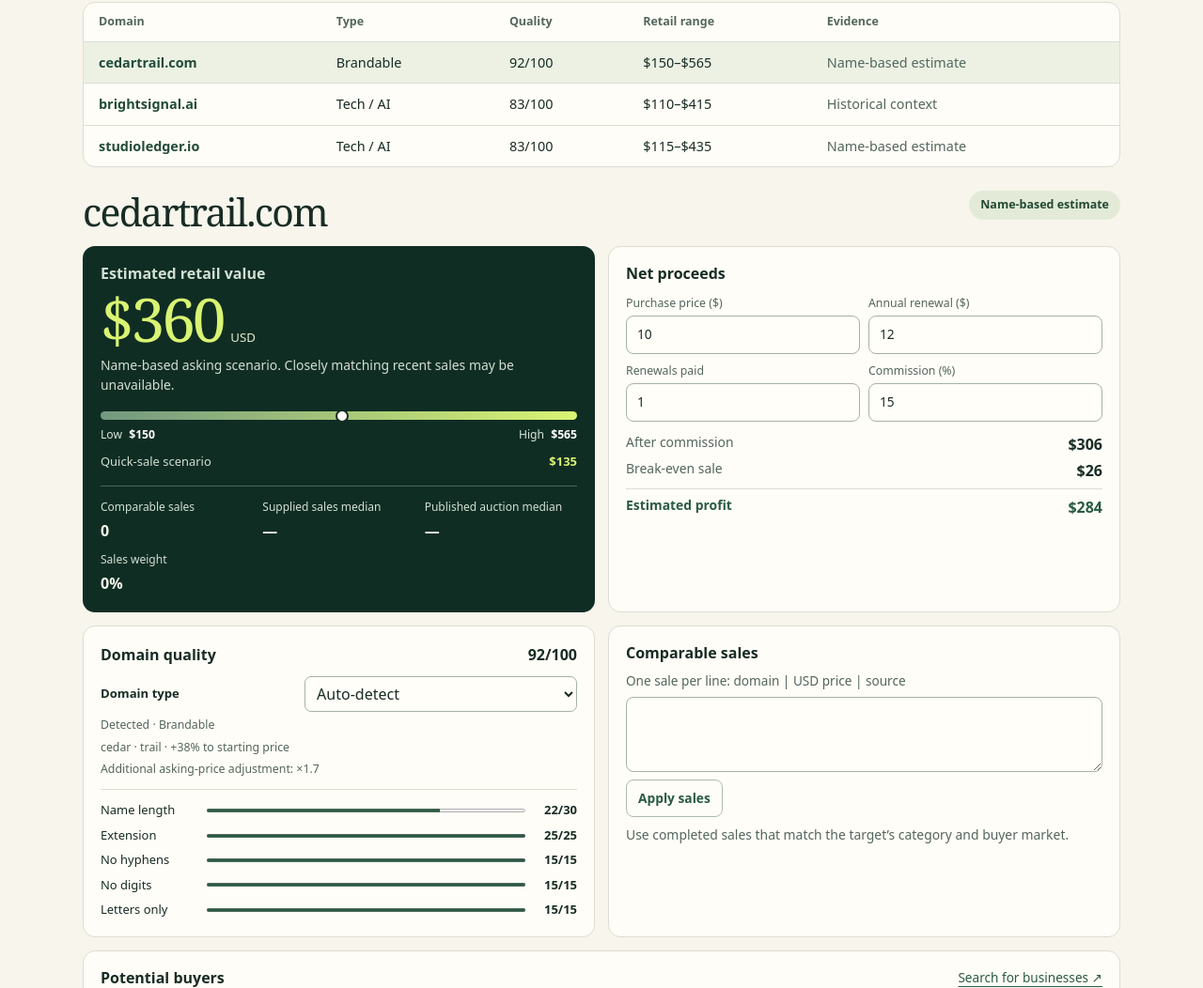
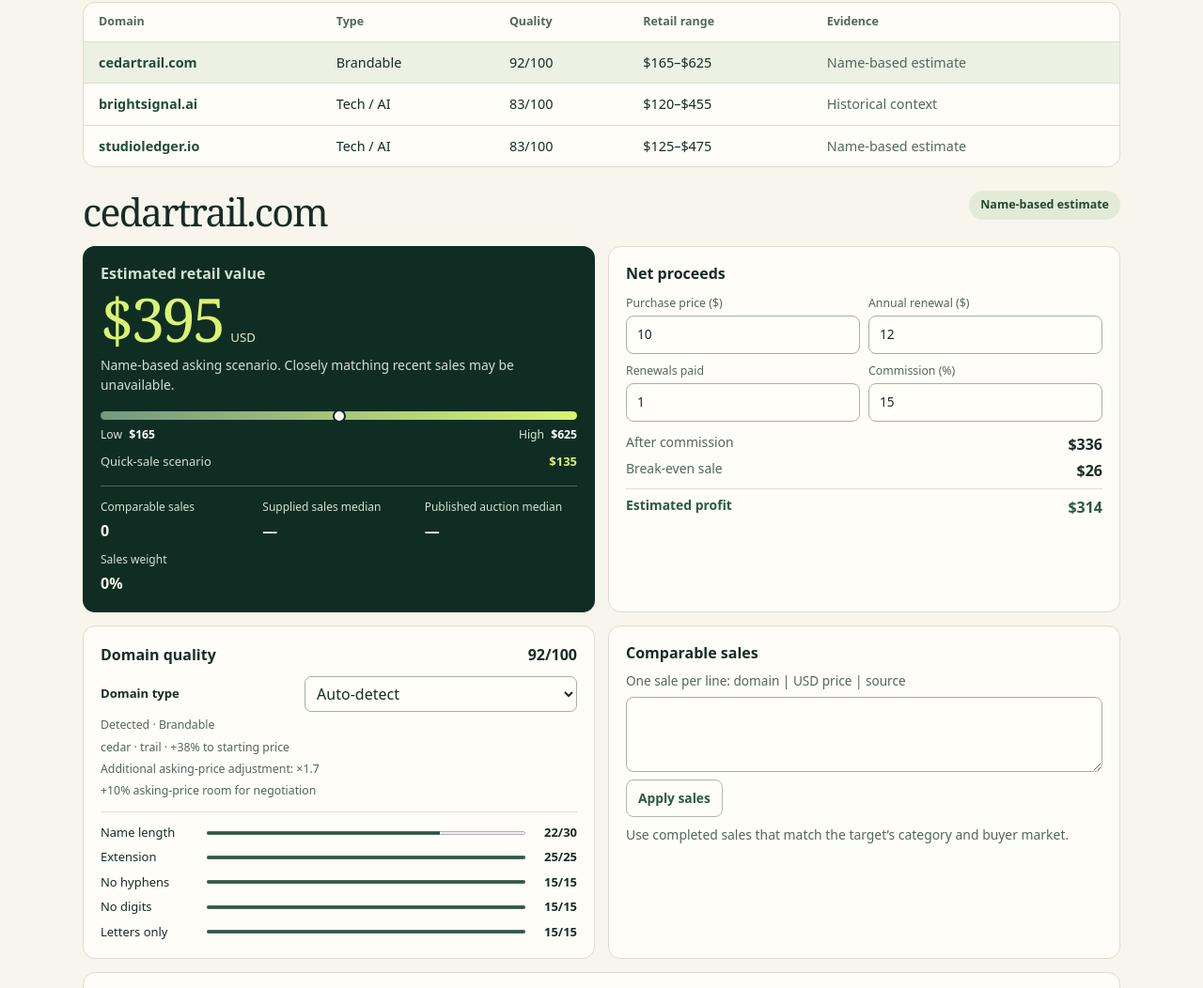
Before and after one commit to ibrahim1312/DomainScout, a plain HTML site: page docs/index.html in a window 1280 px wide. Shown: the part 639-1691 px from the top of the page at 94% size. Drawn offline with Linux system fonts and the light colour scheme.

Commit message:
Add modest asking-price room for negotiation

```diff
--- a/docs/app.js
+++ b/docs/app.js
@@ -192,16 +192,18 @@ function evaluate(domain, sales) {
   const researchAdjustment = retailCenter===null ? 1 : boundedRatio(retailCenter,16)**researchWeight;
   const auctionSignal = auctionMedian===null || retailCenter!==null ? 1 :
     boundedRatio(auctionMedian,8)**Math.min(.16,auctionWeight*.6);
-  const estimate = subdomain ? null : baseline*userAdjustment*researchAdjustment*auctionSignal;
+  const marketEstimate = subdomain ? null : baseline*userAdjustment*researchAdjustment*auctionSignal;
+  const negotiationMargin = !subdomain && (meaning.uplift>1 || descriptiveCom) ? .10 : 0;
+  const estimate = marketEstimate===null ? null : marketEstimate*(1+negotiationMargin);
   const marketSignals = prices.length+autoRetail.length+auctionPrices.length;
   const spread = prices.length>=5 ? .33 : prices.length>=2 ? .45 : marketSignals ? .50 : descriptiveCom ? .375 : .58;
-  const quickBasis = estimate*(descriptiveCom?.625:.38);
+  const quickBasis = marketEstimate*(descriptiveCom?.625:.38);
   const auctionQuick = auctionMedian===null ? quickBasis :
     Math.max(quickBasis*.35,Math.min(quickBasis*4,auctionMedian))**auctionWeight*quickBasis**(1-auctionWeight);
-  const quick = Math.min(estimate*(1-spread),auctionQuick);
+  const quick = Math.min(marketEstimate*(1-spread),auctionQuick);
   const weight = suppliedWeight+researchWeight+(auctionSignal===1?0:Math.min(.16,auctionWeight*.6));
   const round = (value,step=5) => Math.max(step,Math.round(value/step)*step);
-  return {domain,label,suffix,subdomain,type,meaning,semanticFactor,retailFactor,descriptiveCom,breakdown,quality,qualified,references,observed,auctionMedian,weight,
+  return {domain,label,suffix,subdomain,type,meaning,semanticFactor,retailFactor,negotiationMargin,descriptiveCom,breakdown,quality,qualified,references,observed,auctionMedian,weight,
     low:estimate===null?null:round(estimate*(1-spread)),
     estimate:estimate===null?null:round(estimate),
     high:estimate===null?null:round(estimate*(1+spread)),
@@ -299,6 +301,8 @@ function render() {
   $("name-meaning").textContent = row.subdomain ? "" : recognized ? recognized+" · "+meaningLabel : meaningLabel;
   $("retail-adjustment").textContent = row.retailFactor>1 && !row.subdomain ?
     "Additional asking-price adjustment: ×"+row.retailFactor.toFixed(2).replace(/0$/,"") : "";
+  $("negotiation-margin").textContent = row.negotiationMargin ?
+    "+"+Math.round(100*row.negotiationMargin)+"% asking-price room for negotiation" : "";
   $("quick").textContent = usd(row.quick);
   $("price-note").textContent = row.subdomain ?
     "Resale estimates are for registrable domain names." :
--- a/docs/index.html
+++ b/docs/index.html
@@ -8,7 +8,7 @@
   <title>DomainScout — Domain Valuation</title>
   <link rel="stylesheet" href="./style.css?v=20261124-sales">
   <script src="./market.js?v=20261124-sales" defer></script>
-  <script src="./app.js?v=20261124-sales" defer></script>
+  <script src="./app.js?v=20261124-asking" defer></script>
   <script src="./buyers.js?v=20261124-valuation" defer></script>
 </head>
 <body>
@@ -91,6 +91,7 @@
                 <p id="type-detected"></p>
                 <p id="name-meaning"></p>
                 <p id="retail-adjustment"></p>
+                <p id="negotiation-margin"></p>
               </div>
               <div id="breakdown"></div>
             </section>
@@ -136,7 +137,7 @@
     </section>
     <details class="panel method" id="method">
       <summary>How the estimate is calculated</summary>
-      <p>The retail asking range starts from name quality and extension. A small reference set reviewed in November 2026 adjusts selected construction, pharmacy, pet care and AI/SI cases. Each listed record links to its source. Historical or loosely related sales are context only. Reported sale prices can differ from final amounts paid.</p>
+      <p>The retail asking range starts from name quality and extension. A small reference set reviewed in November 2026 adjusts selected construction, pharmacy, pet care and AI/SI cases. Each listed record links to its source. Historical or loosely related sales are context only. Recognizable names receive 10% room for negotiation in the asking range. The quick-sale scenario uses the estimate before this margin. Reported sale prices can differ from final amounts paid.</p>
       <p>Retail and auction evidence have different roles. Reported retail sales influence the asking range with capped weight. Auction results mainly inform the quick-sale scenario. User-supplied sales must have the same suffix, similar length and format, and a source. The word list and sample are limited, and sale outcomes can fall outside the range.</p>
       <p>Estimated profit subtracts acquisition cost, renewals, and commission from the midpoint. Cost assumptions apply to the current scenario across domains. Valuation inputs stay in your browser. Buyer lookup sends generated variants to Google Public DNS.</p>
     </details>
```
